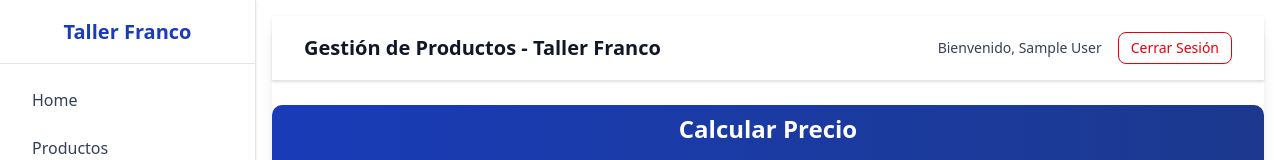
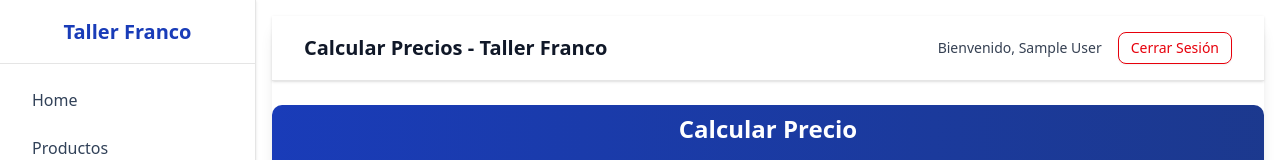
Before and after one commit to NahtanDevFS/taller_franco_frontend, a Next.js app: page /calcular-precio in a window 1280 px wide. Shown: the top 160 px of the page. Built offline with nearby package versions, Linux system fonts and the light colour scheme; sample sign-in values are in the browser's storage.

Commit message:
fix: error en el nombre del header.

```diff
--- a/app/calcular-precio/page.tsx
+++ b/app/calcular-precio/page.tsx
@@ -65,7 +65,7 @@ export default function CalcularPrecioPage() {
 
   return (
     <Card className="w-full py-0 shadow-lg border-0 border-blue-200 bg-white">
-      <Header title="Gestión de Productos - Taller Franco" />
+      <Header title="Calcular Precios - Taller Franco" />
       <CardHeader className="space-y-1 p-2 bg-gradient-to-r from-blue-800 to-blue-900 text-white rounded-t-lg">
         <CardTitle className="text-2xl font-bold text-center">
           Calcular Precio
```
